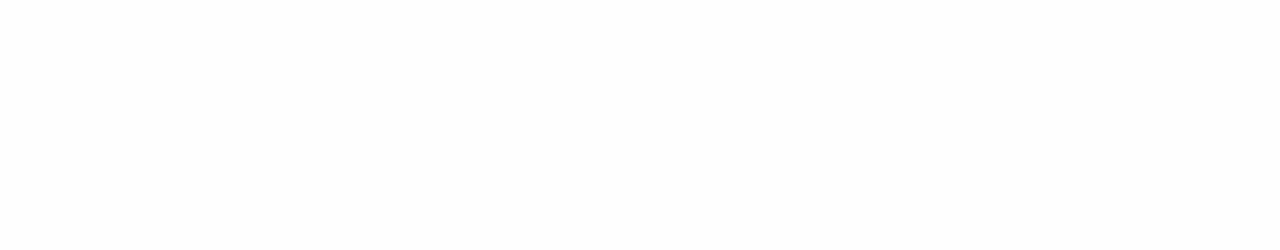
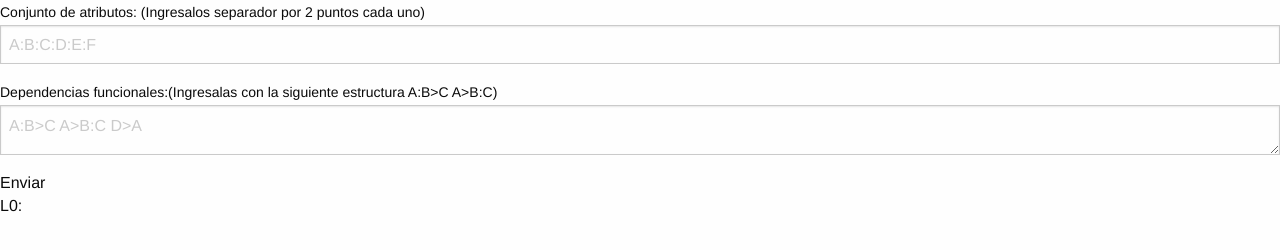
Before and after one commit to developerfab/recubrimiento, a plain HTML site: page index.html in a window 1280 px wide. Drawn offline with Linux system fonts and the light colour scheme.

Commit message:
add interface and .gitignore

```diff
--- a/index.html
+++ b/index.html
@@ -5,10 +5,18 @@
   <link rel="stylesheet" type="text/css" href="bower_components/foundation-sites/dist/foundation.min.css">
 </head>
 <body>
-
+  <div>
+      <label>Conjunto de atributos: (Ingresalos separador por 2 puntos cada uno)</label>
+      <input id="conjunto" type="text" placeholder="A:B:C:D:E:F"/>
+      <label>Dependencias funcionales:(Ingresalas con la siguiente estructura A:B>C A>B:C)</label>
+      <textarea id="df" placeholder="A:B>C A>B:C D>A"></textarea>
+      <button type="button" onclick="load();">Enviar</button>
+    <h6>L0: </h6><p id="l0"></p>
+  </div>
 
   <script src="bower_components/jquery/dist/jquery.js"></script>
   <script src="bower_components/foundation-sites/dist/foundation.min.js"></script>
   <script type="text/javascript" src="js/app.js"></script>
+
 </body>
 </html>
--- a/js/app.js
+++ b/js/app.js
@@ -9,6 +9,18 @@ var regexAtributos = /[a-zA-Z]+/g;
 // variables quemadas del ejemplo
 var strT = 'A:B:C:D:E:F';
 var strDF = "A:B>C D>E:F C>A B:E>C B:C>D C:F>B:D A:C:D>B C:E>A:F";
+// DF ES UN ARRAY CON LAS DEPENDENCIAS FUNCIONALES
+var DF = strDF.match(regexpDF);
+var l0="";
+
+//CARGA DEL TEXTO INGRESADO
+function load(){
+  strT = $("#conjunto").val();
+  strDF = $("#df").val();
+  atributos(strT);
+  l0 = lcero(DF);
+  $("#l0").text("{ "+l0+" }")
+}
 
 /*
 FUNCION QUE EXTRAE LOS ATRIBUTOS
@@ -19,28 +31,22 @@ var atributos = function(str){
   return myArray;
 }
 
-// DF ES UN ARRAY CON LAS DEPENDENCIAS FUNCIONALES
-var DF = strDF.match(regexpDF);
 
 // FUNCION QUE CALCULA L0
 var lcero = function (DF){
   var l0 = [];
   for (var i = 0;  i < DF.length; i++) {
-    console.log("ATRIBUTO: "+ DF[i]);
+    //console.log("ATRIBUTO: "+ DF[i]);
     var implicantes = DF[i].match(regexInplicante)[0];
     var inplicados  = atributos(DF[i].match(regexInplicado)[0]);
-    console.log(implicantes);
-    console.log(inplicados);
+    //console.log(implicantes);
+    //console.log(inplicados);
     while (inplicados.length > 0){
       var aux = inplicados.pop();
       l0.push(implicantes+">"+aux)
     }
 
   }
-  console.log("l0: " + l0);
+  //console.log("l0: " + l0);
   return l0;
 }
-
-
-console.log(atributos(strT))
-lcero(DF)
```
Also changed, not shown: 1 other file.
